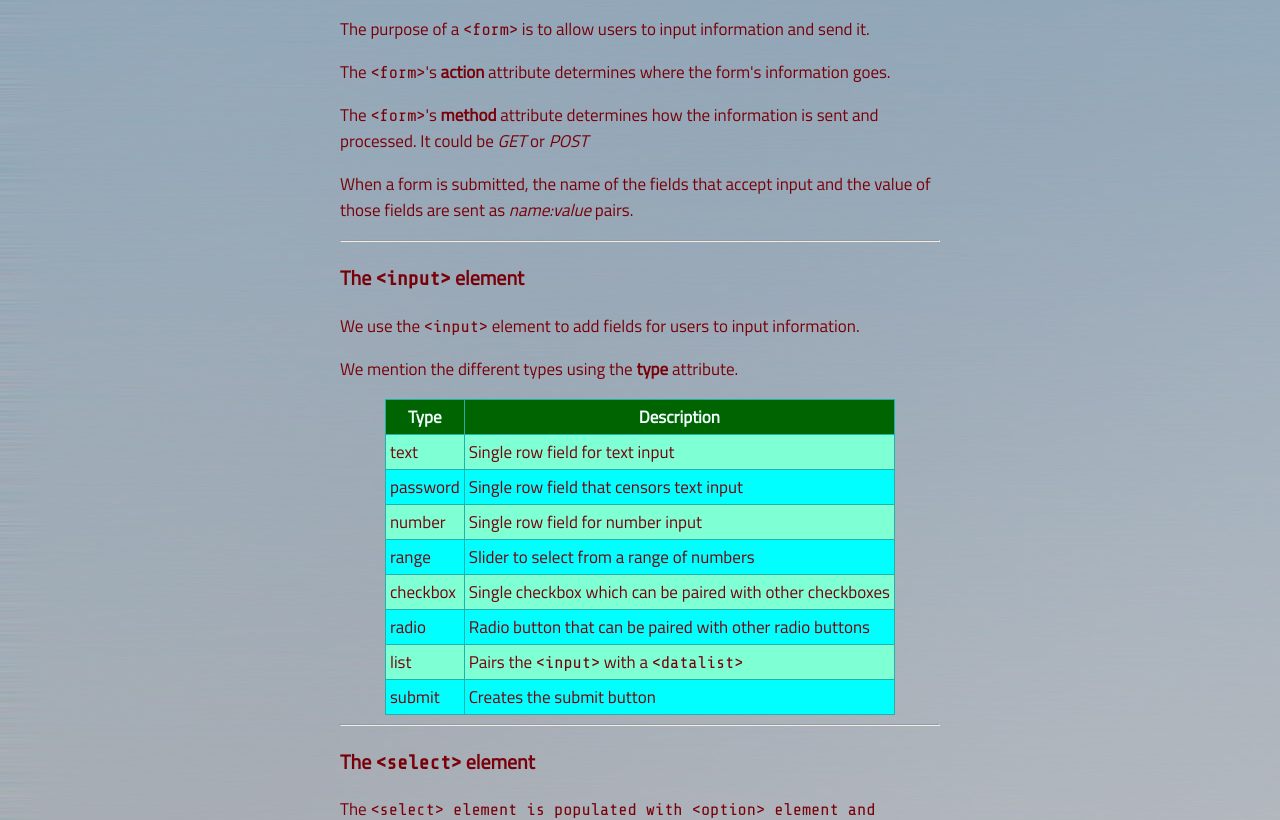
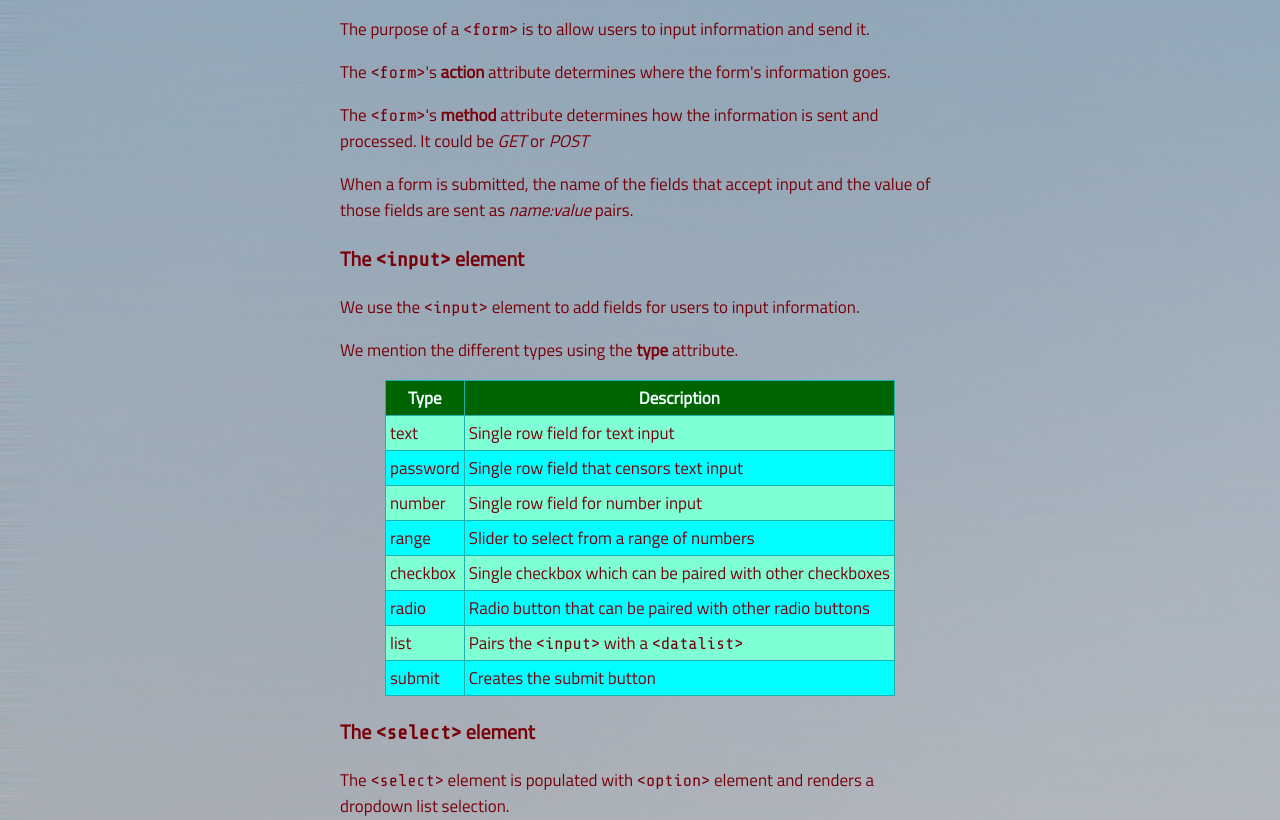
Before and after one commit to TheReconPilot/html-form-notes, a plain HTML site: page index.html in a window 1280 px wide. Shown: the part 132-952 px from the top of the page. Drawn offline with nearby package versions, Linux system fonts and the light colour scheme.

Commit message:
Remove <hr> and fix a missing </code>

```diff
--- a/index.html
+++ b/index.html
@@ -34,8 +34,6 @@
                 pairs.
             </p>
         </div>
-
-        <hr>
 
         <!-- CLASS INPUT -->
         <div class="input">
@@ -116,13 +114,11 @@
 
         </div>
 
-        <hr>
-
         <!-- CLASS OTHER -->
         <div class="other">
             <h3>The <code>&lt;select&gt;</code> element</h3>
 
-            <p>The <code>&lt;select&gt; element is populated
+            <p>The <code>&lt;select&gt;</code> element is populated
                 with <code>&lt;option&gt;</code> element and
                 renders a dropdown list selection.
             </p>
```
